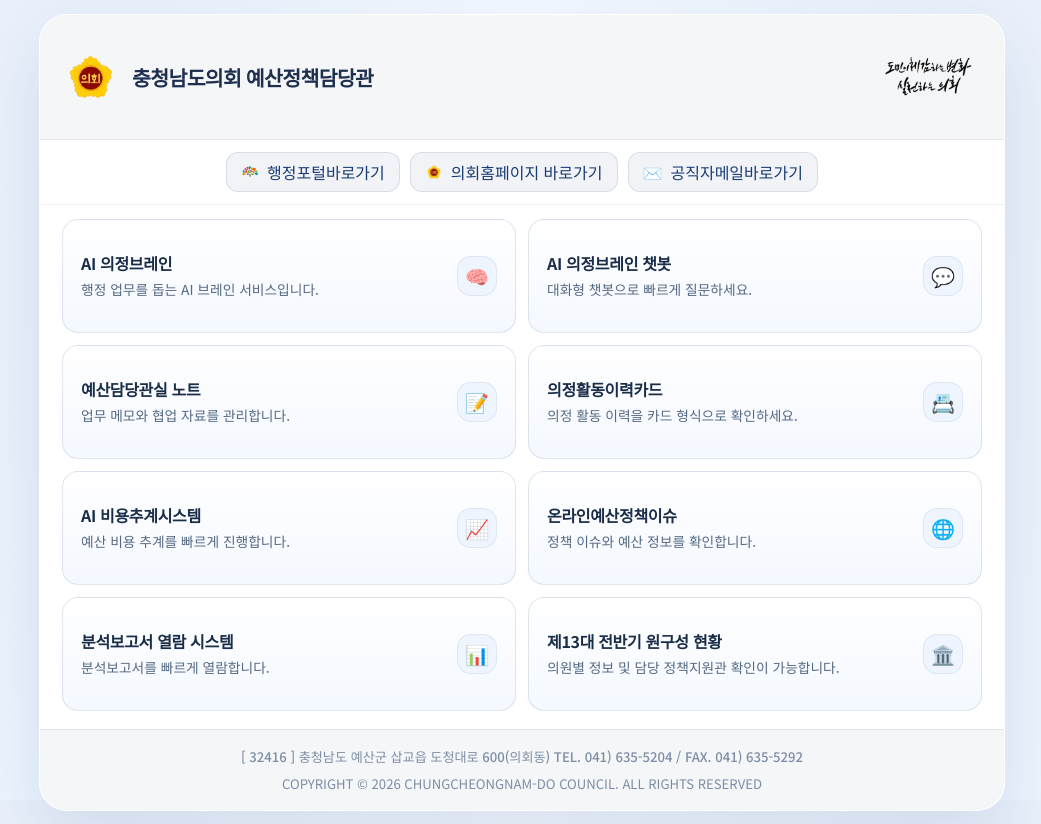
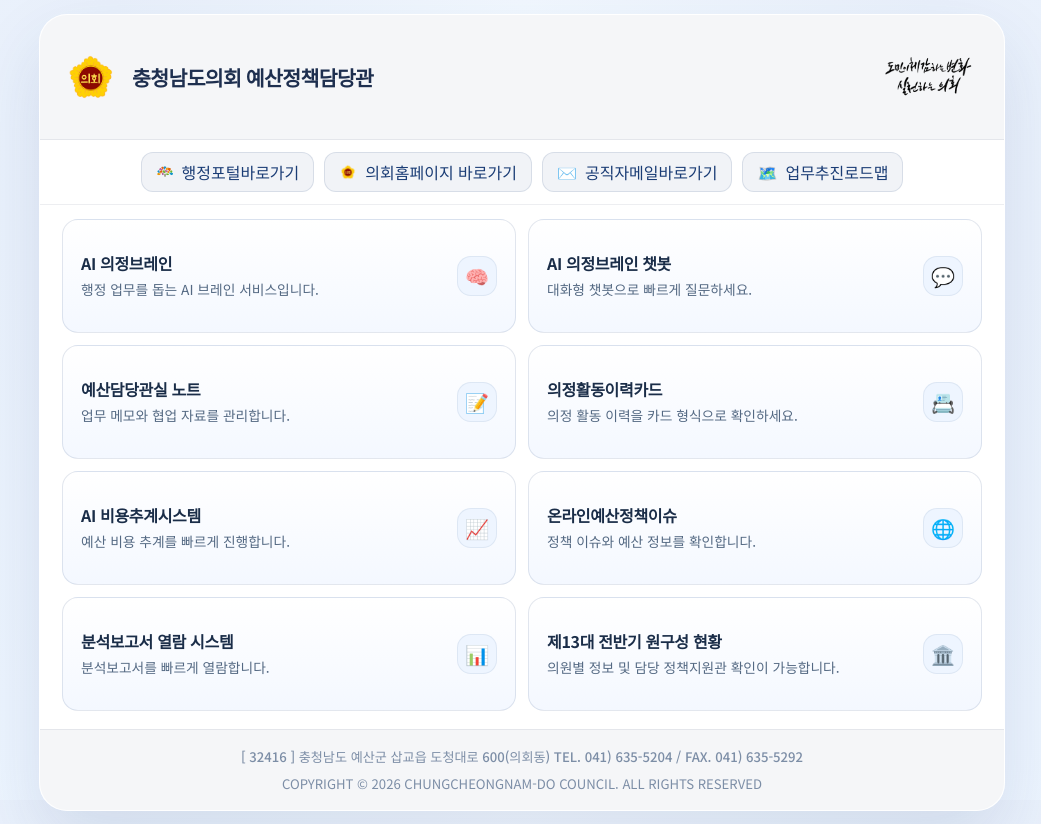
Before and after one commit to choseongho11/main, a plain HTML site: page index.html in a window 1280 px wide. Shown: the whole page, without its empty margins (118-1159 px from the left). Drawn offline with Linux system fonts and the light colour scheme.

Commit message:
Add files via upload

```diff
--- a/index.html
+++ b/index.html
@@ -273,6 +273,10 @@
         <span>✉️</span>
         <span>공직자메일바로가기</span>
       </a>
+      <a href="http://121.185.136.195:5175/" onclick="window.open(this.href, '_blank', 'width=1900,height=600,resizable=no'); return false;" class="quick-link">
+        <span>🗺️</span>
+        <span>업무추진로드맵</span>
+      </a>
     </div>
     <div class="links">
       <a class="link-card" href="http://cncai.kr/" onclick="window.open(this.href, '_blank', 'width=1024,height=768'); return false;">
```
